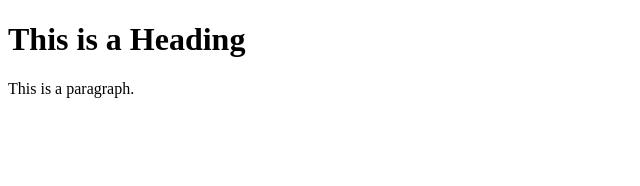
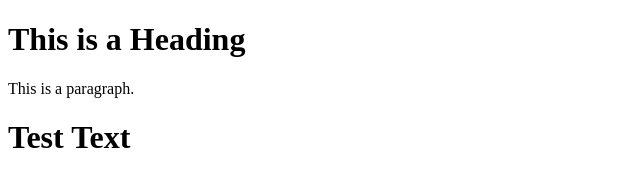
Before and after one commit to marisnb/git-demo, a plain HTML site: page index.html in a window 1280 px wide. Shown: the whole page, without its empty margins (0-640 px from the left). Drawn offline with Linux system fonts and the light colour scheme.

Commit message:
Newly h1 tag added

```diff
--- a/index.html
+++ b/index.html
@@ -7,6 +7,7 @@
 
 <h1>This is a Heading</h1>
 <p>This is a paragraph.</p>
+<h1>Test Text</h1>
 
 </body>
 </html>
```
